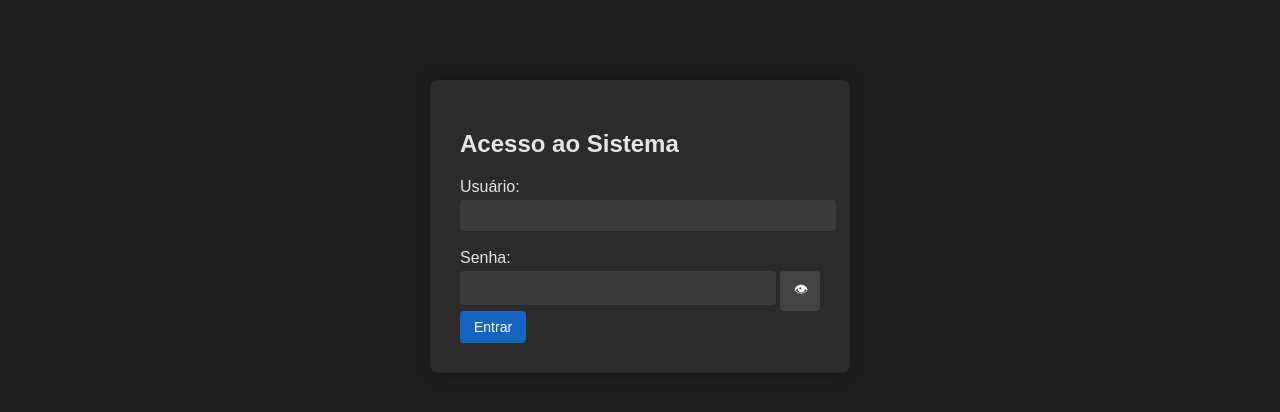
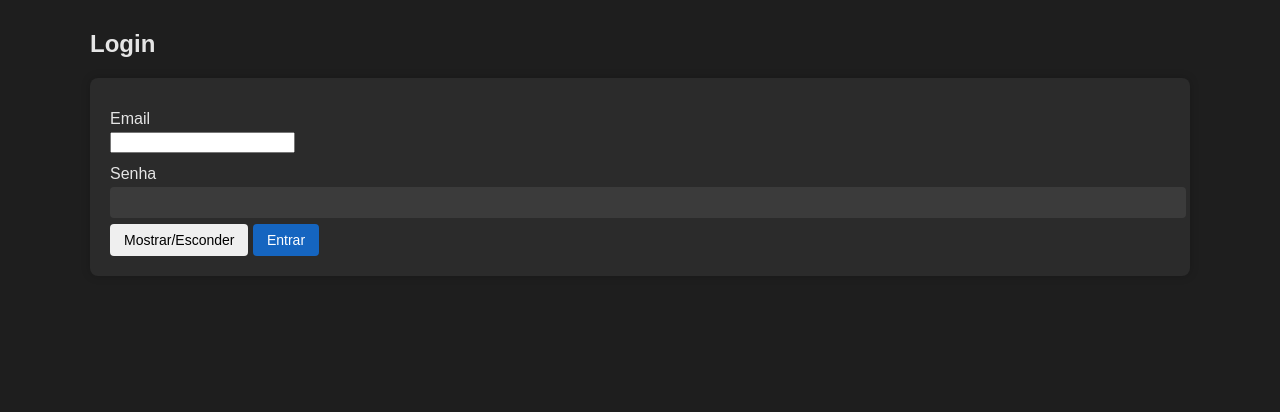
Before and after one commit to bponedev/CLIENTE, a Flask app: page /login in a window 1280 px wide. Shown: the part 18-430 px from the top of the page. Run offline with Flask 3, Linux system fonts and the light colour scheme.

Commit message:
Update login.html

```diff
--- a/templates/login.html
+++ b/templates/login.html
@@ -1,21 +1,19 @@
 {% extends "base.html" %}
 {% block content %}
 
-<div class="login-container">
-    <h2>Acesso ao Sistema</h2>
+<h2>Login</h2>
 
-    <form method="POST">
-        <label>Usuário:</label>
-        <input type="text" name="username" required>
+<form method="POST" action="{{ url_for('login') }}" class="card">
 
-        <label>Senha:</label>
-        <div class="password-wrapper">
-            <input type="password" name="password" id="password-field" required>
-            <button type="button" class="show-password" onclick="togglePassword()">👁</button>
-        </div>
+    <label>Email</label>
+    <input type="email" name="email" required>
 
-        <button class="btn-primary">Entrar</button>
-    </form>
-</div>
+    <label>Senha</label>
+    <input type="password" name="senha" id="senha_input" required>
+
+    <button type="button" onclick="togglePassword()">Mostrar/Esconder</button>
+
+    <button class="btn-primary">Entrar</button>
+</form>
 
 {% endblock %}
```
